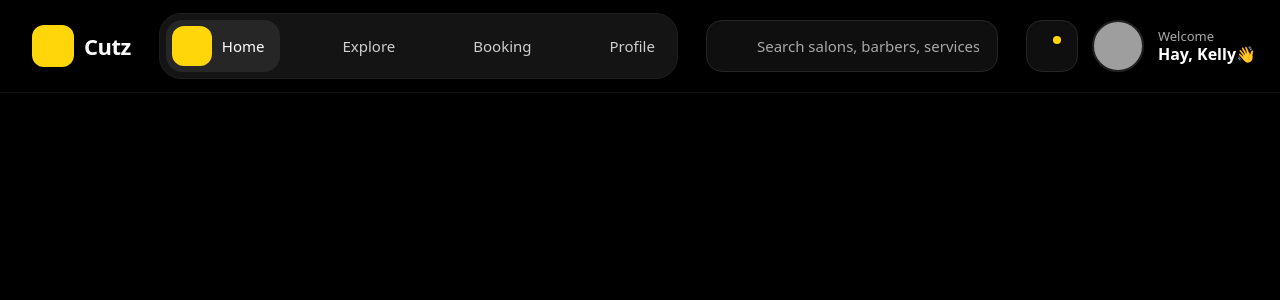
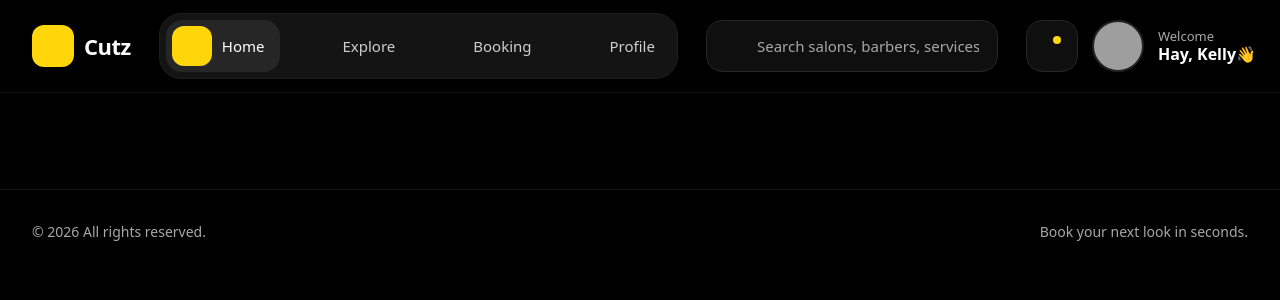
Before and after one commit to SvetlinGG/Barber-Booking, a React (Vite) app: page / in a window 1280 px wide. Shown: the top 300 px of the page. Built offline with nearby package versions, Linux system fonts and the light colour scheme; grey boxes are pictures that could not be loaded.

Commit message:
footer component

```diff
--- a/src/App.jsx
+++ b/src/App.jsx
@@ -1,3 +1,4 @@
+import Footer from "./components/Footer"
 import Header from "./components/Header"
 
 
@@ -7,6 +8,8 @@ function App() {
   return (
     <>
       <Header />
+
+      <Footer />
     </>
   )
 }
--- /dev/null
+++ b/src/components/Footer.jsx
@@ -0,0 +1,11 @@
+export default function Footer() {
+    return (
+        <footer className="footer">
+  <div className="container">
+    <span>© 2026 All rights reserved.</span>
+    <span>Book your next look in seconds.</span>
+  </div>
+</footer>
+
+    );
+}
--- a/src/styles/common.css
+++ b/src/styles/common.css
@@ -1,2 +1,3 @@
 @import '/src/styles/header.css';
-@import '/src/styles/root.css'
+@import '/src/styles/root.css';
+@import '/src/styles/footer.css';
--- /dev/null
+++ b/src/styles/footer.css
@@ -0,0 +1,11 @@
+.footer {
+  margin-top: 96px;
+  padding: 32px 0;
+  border-top: 1px solid #141414;
+  color: var(--muted); font-size: 14px;
+}
+.footer .container {
+    display: flex;
+    justify-content:
+    space-between;
+    align-items: center; }
```
